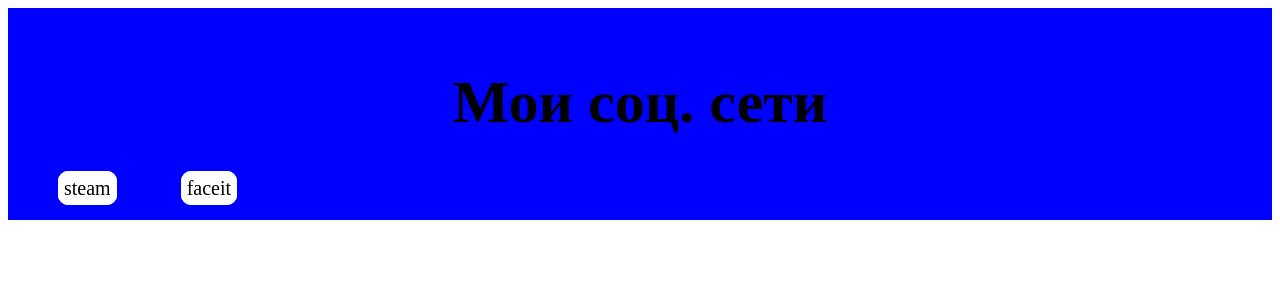
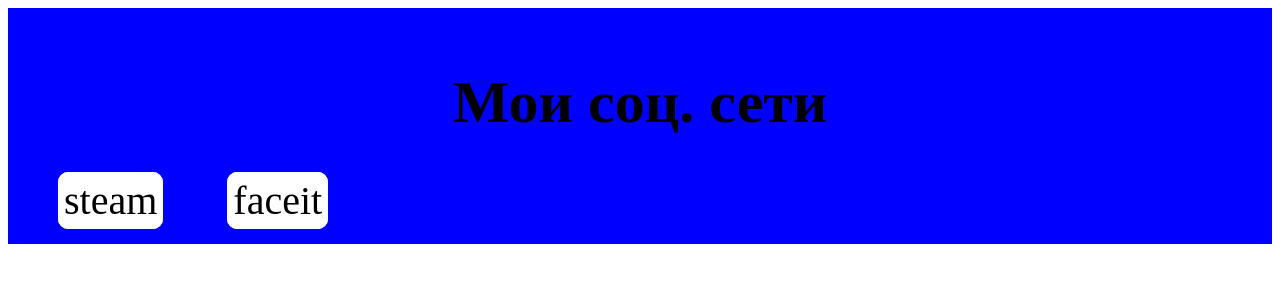
Before and after one commit to bl1zrodeo/kutgjgh, a plain HTML site: page index.html in a window 1280 px wide. Drawn offline with Linux system fonts and the light colour scheme.

Commit message:
Update style.css

```diff
--- a/style.css
+++ b/style.css
@@ -2,12 +2,13 @@
 header a {
     color: black;
     background-color: white;
-    font-size: 20px;
+    font-size: 40px;
     text-decoration: none;
     border: 1px solid white;
     border-radius: 10px;
     padding: 5px;
     margin: 30px;
+    text-align: center;
 }
 header {
     background-color:blue;
```
